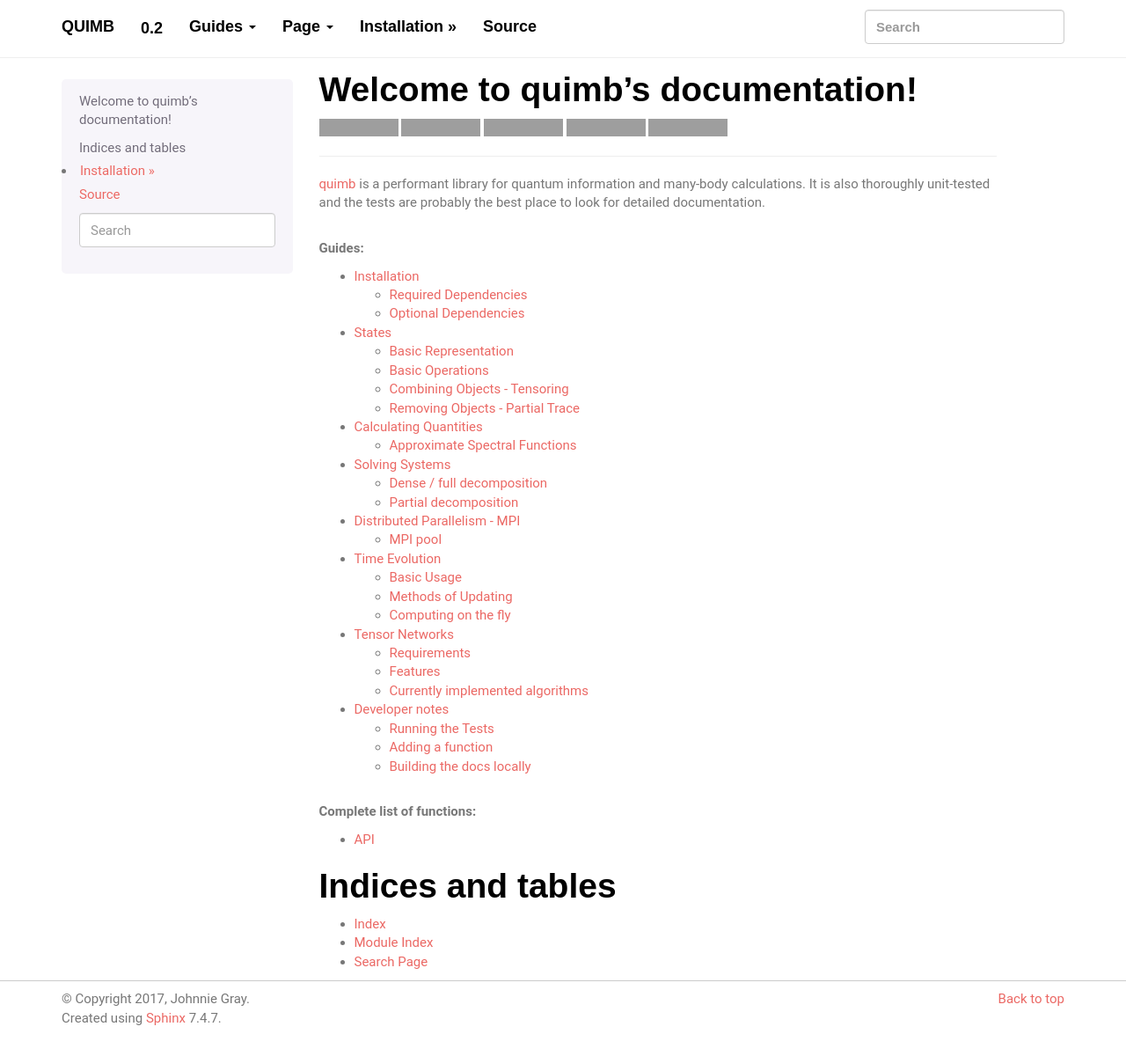
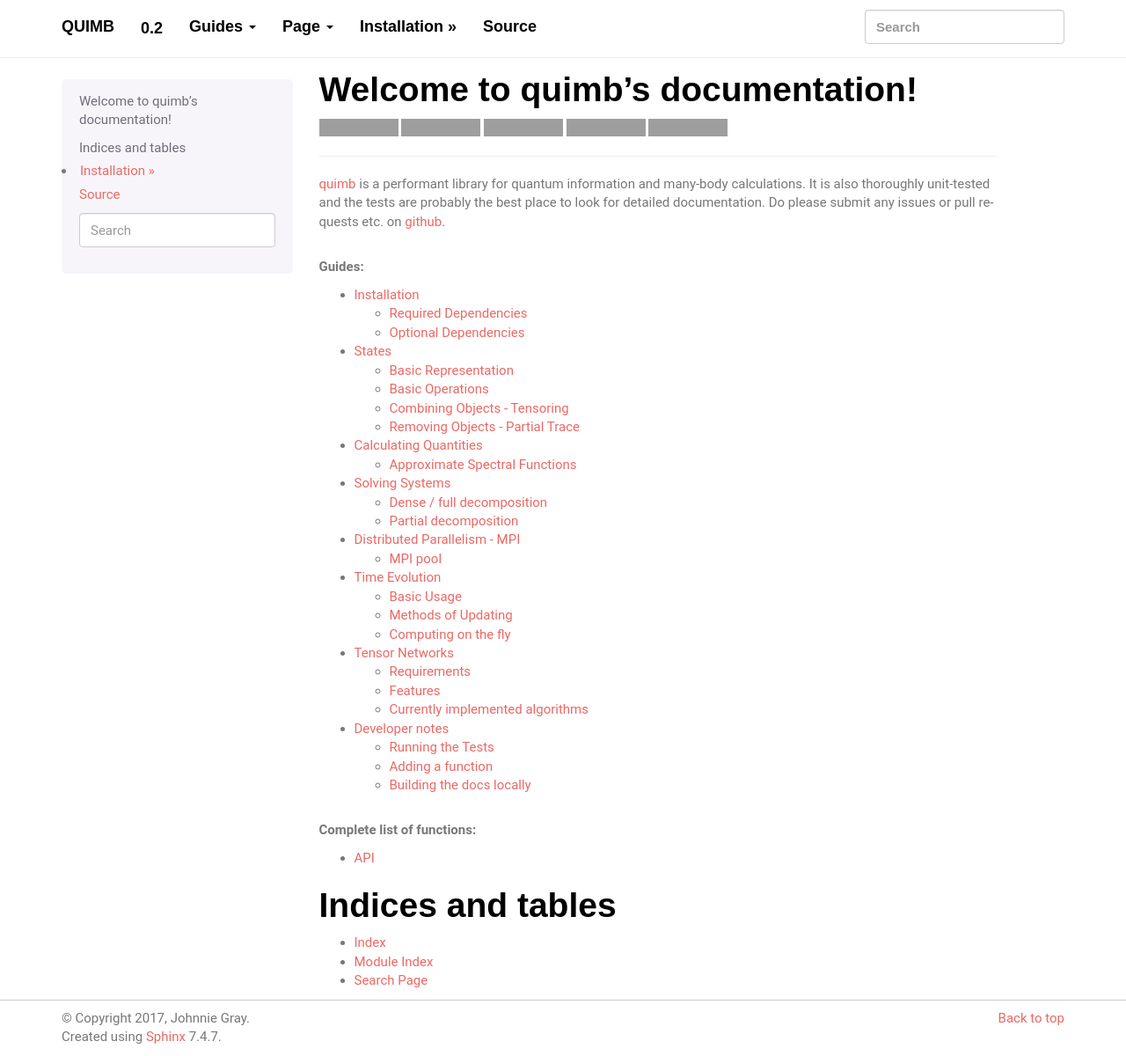
Before and after one commit to jcmgray/quimb, a Sphinx documentation site: the page built from docs/index.rst, in a window 1280 px wide and 1200 px high. Shown: the whole window at 88% size. Built offline with Sphinx 7.4.7, drawn with Linux system fonts in a browser that asks for light colours; some web fonts are replaced; grey boxes are pictures that could not be loaded.

Commit message:
sentence about github

```diff
--- a/docs/index.rst
+++ b/docs/index.rst
@@ -16,7 +16,7 @@
 
 ----------------------------------------------------------------------------------
 
-`quimb <https://github.com/jcmgray/quimb>`_ is a performant library for quantum information and many-body calculations. It is also thoroughly unit-tested and the tests are probably the best place to look for detailed documentation.
+`quimb <https://github.com/jcmgray/quimb>`_ is a performant library for quantum information and many-body calculations. It is also thoroughly unit-tested and the tests are probably the best place to look for detailed documentation. Do please submit any issues or pull requests etc. on `github <https://github.com/jcmgray/quimb/issues>`_.
 
 .. rubric:: Guides:
 
```
